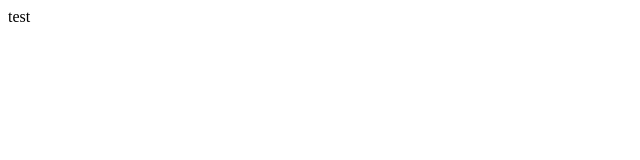
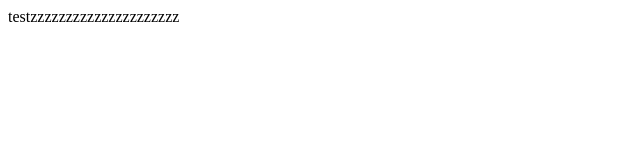
Before and after one commit to Jungjoowon04/Jungjoowon04.github.io, a plain HTML site: page index.html in a window 1280 px wide. Shown: the whole page, without its empty margins (0-640 px from the left). Drawn offline with Linux system fonts and the light colour scheme.

Commit message:
Update index.html

```diff
--- a/index.html
+++ b/index.html
@@ -5,6 +5,6 @@
 <title>helo</title>
 </head>
 <body>
-test
+testzzzzzzzzzzzzzzzzzzzzz
 </body>
 </html>
```
